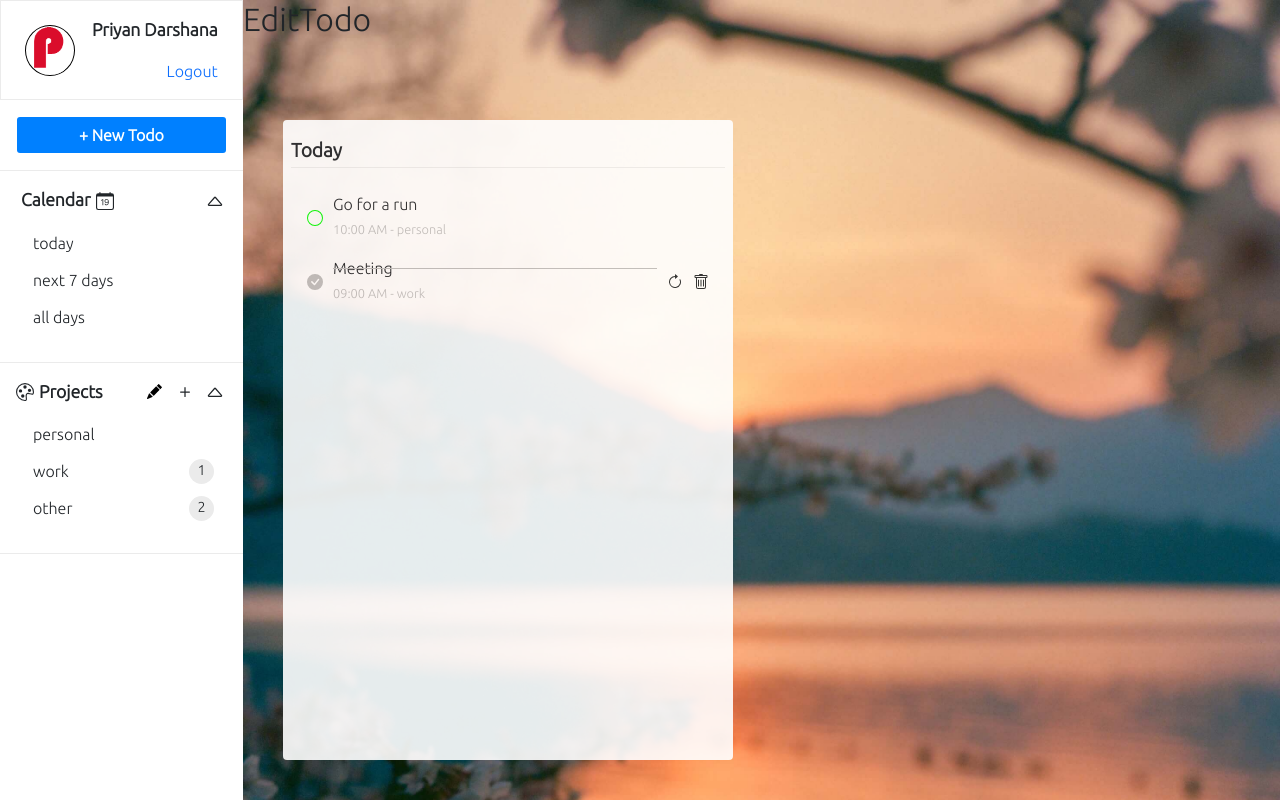
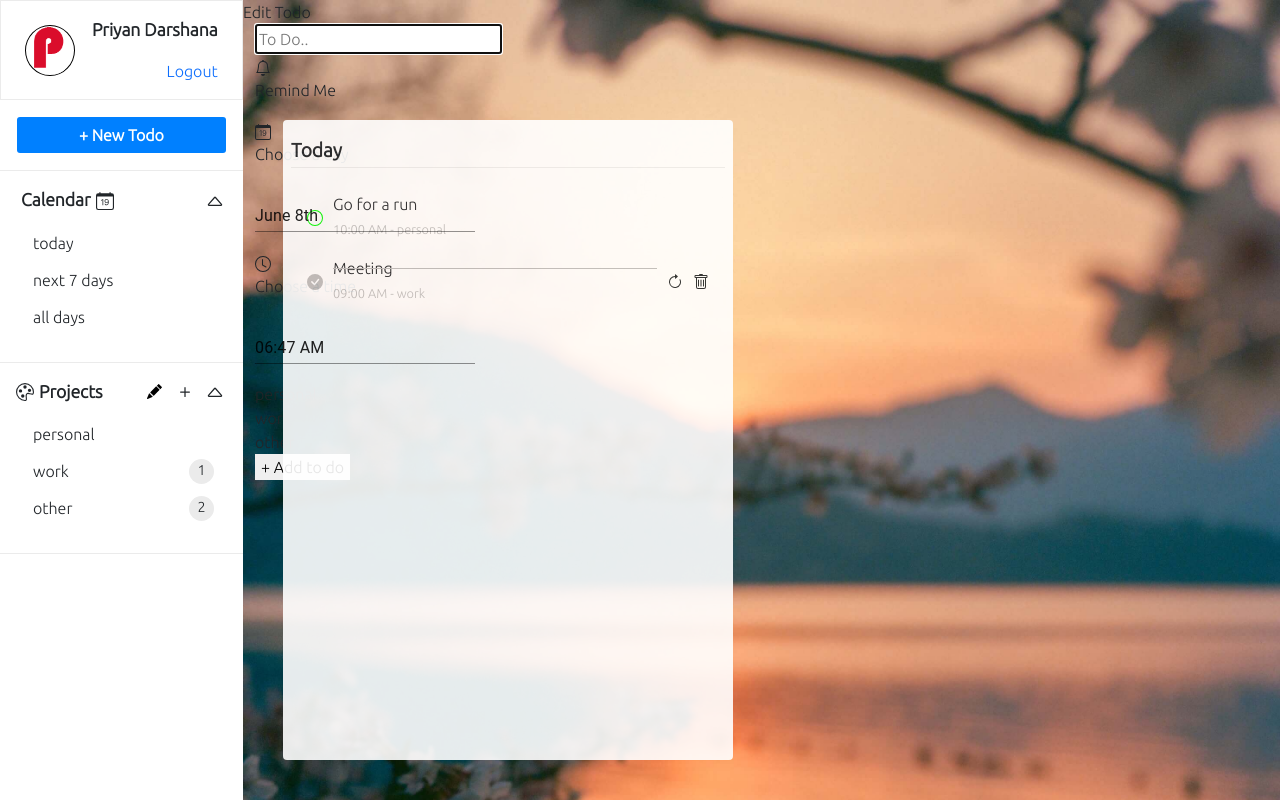
Before and after one commit to priyan1995/React-fundamenals, a React (Create React App) app: page /todo in a window 1280 px wide. Built offline with nearby package versions, Linux system fonts and the light colour scheme.

Commit message:
edit todo form added

```diff
--- a/src/components/Todo/EditTodo.jsx
+++ b/src/components/Todo/EditTodo.jsx
@@ -1,9 +1,47 @@
-import React from 'react';
+import React, { useState } from 'react';
+import { TodoForm } from './TodoForm';
+
+
 
 export const EditTodo = () => {
+
+
+    const [text, setText] = useState();
+    const [day, setDay] = useState();
+    const [time, setTime] = useState();
+
+    const projects = [
+        { id: 1, name: "personal", numOfTodos: 0 },
+        { id: 2, name: "work", numOfTodos: 1 },
+        { id: 3, name: "other", numOfTodos: 2 },
+    ]
+
+
+    const handleSubmit = () => {
+        console.log("submitted")
+    }
+
+
     return (
         <>
-            <h2>EditTodo</h2>
+            <div className='pd-edit-todo'>
+                <div className='header'>
+                    Edit Todo
+                </div>
+                <div className='container'>
+                    <TodoForm
+                        handleSubmit={handleSubmit}
+                        text={text}
+                        setText={setText}
+                        day={day}
+                        setDay={setDay}
+                        time={time}
+                        setTime={setTime}
+                        projects={projects}
+                        showButtons={true} />
+
+                </div>
+            </div>
         </>
     )
 }
```
Also changed, not shown: src/components/Todo/TodoForm.jsx (+16 -0 lines).
